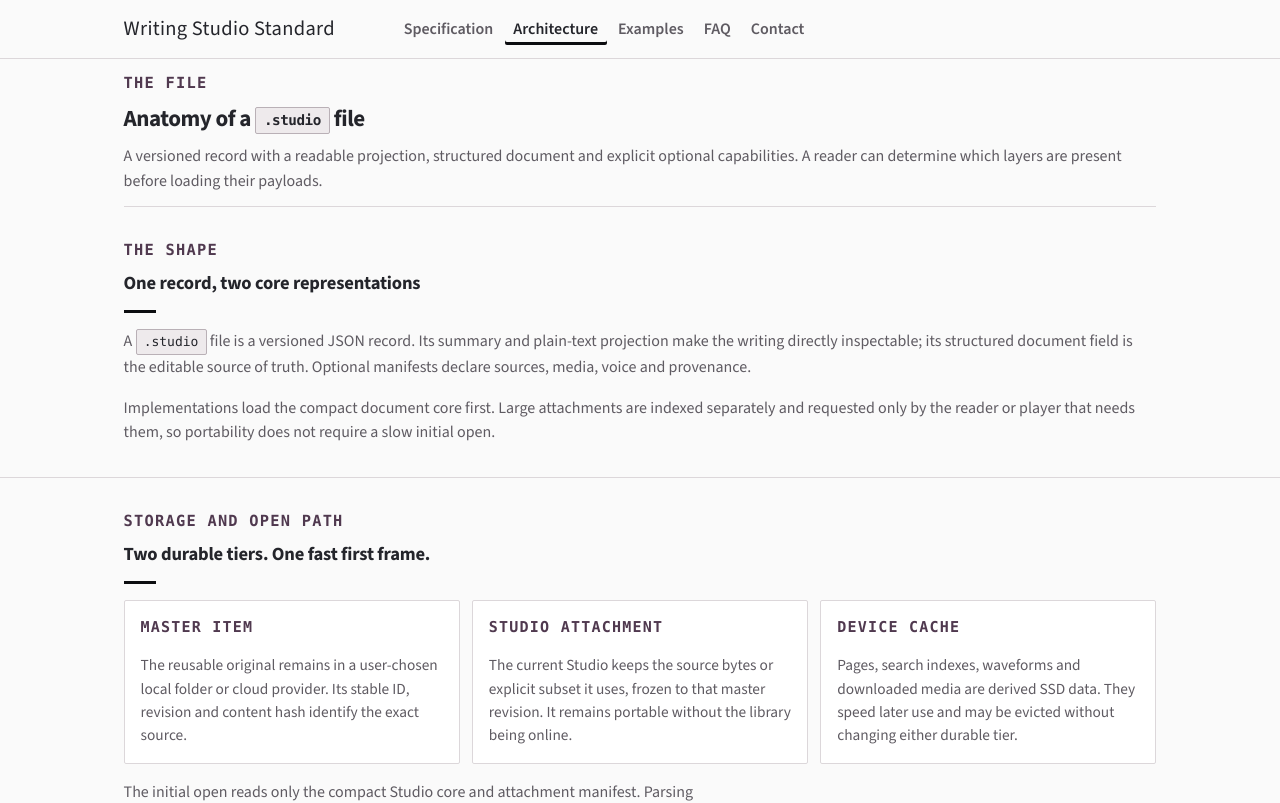
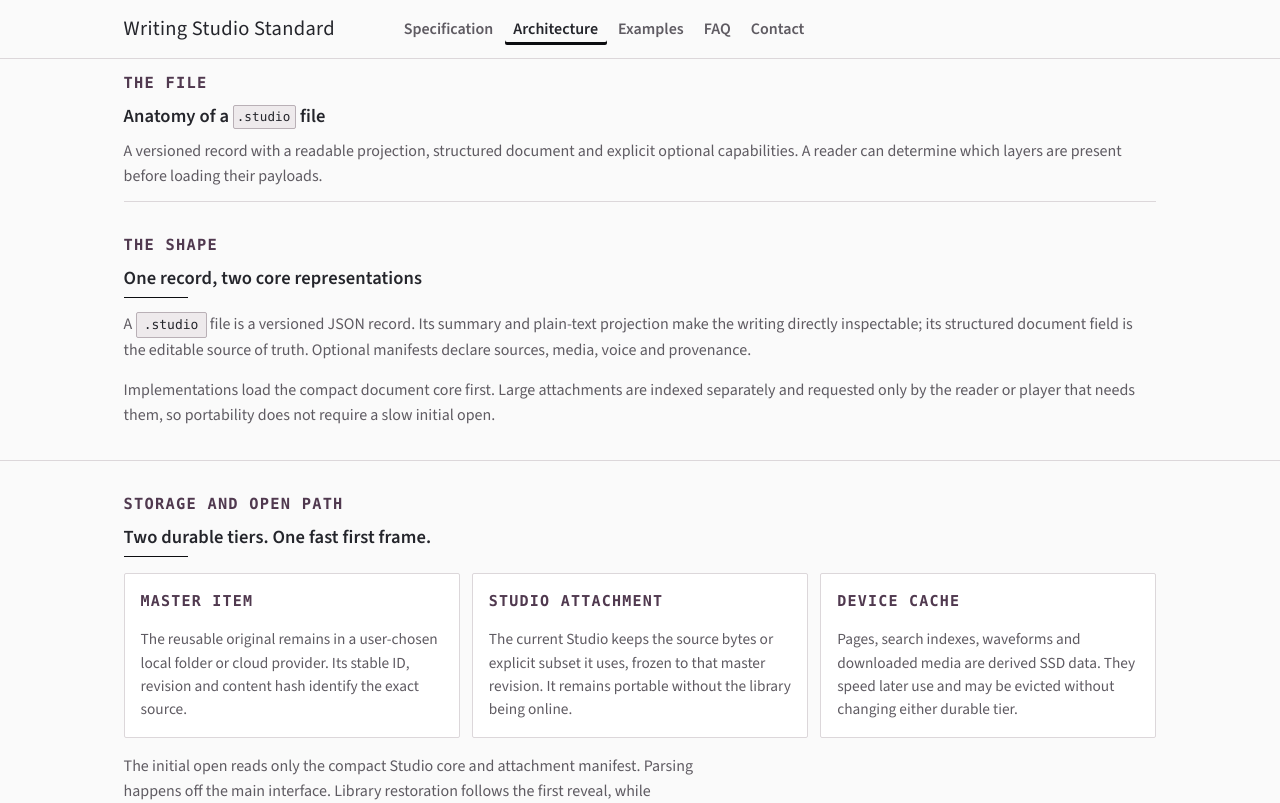
Before and after one commit to albatross310/writingstudiostandard, a React (Vite) app: page /architecture in a window 1280 px wide. Shown: the top 803 px of the page. Built offline with nearby package versions, Linux system fonts and the light colour scheme.

Commit message:
Formalize headings and code metadata

```diff
--- a/src/components/CodeBar.jsx
+++ b/src/components/CodeBar.jsx
@@ -7,7 +7,7 @@ export function CodeBar({ filename, language, symbol, lines }) {
     <div className="code-bar">
       <span className="code-bar__language" aria-label={`${language} code`}>{symbol}</span>
       <span className="code-bar__filename">{filename}</span>
-      <span className="code-bar__meta">{lines} {lines === 1 ? 'line' : 'lines'}</span>
+      <span className="code-bar__meta">{lines === 1 ? 'Line 1' : `Lines 1–${lines}`}</span>
     </div>
   )
 }
--- a/src/pages/Architecture.jsx
+++ b/src/pages/Architecture.jsx
@@ -160,7 +160,7 @@ export default function Architecture() {
       <div className="container container--prose">
         <div className="page-hero">
           <p className="page-hero__kicker">The file</p>
-          <h1 className="page-hero__title">Anatomy of a <code className="tag">.studio</code> file</h1>
+          <h1 className="page-hero__title">Anatomy of a<code className="tag">.studio</code> file</h1>
           <p className="page-hero__lead">
             A versioned record with a readable projection, structured document and explicit optional
             capabilities. A reader can determine which layers are present before loading their payloads.
--- a/src/pages/Contact.css
+++ b/src/pages/Contact.css
@@ -11,8 +11,9 @@
 .hero__title {
   margin-top: 0.15rem;
   margin-bottom: 0.55rem;
-  font-size: clamp(1.4rem, 1.8vw, 1.75rem);
-  letter-spacing: -0.02em;
+  font-size: var(--title-size);
+  font-weight: 560;
+  letter-spacing: 0.005em;
   line-height: 1.15;
 }
 
--- a/src/pages/Examples.jsx
+++ b/src/pages/Examples.jsx
@@ -281,7 +281,7 @@ export default function Examples() {
       <div className="container container--prose">
         <div className="page-hero">
           <p className="page-hero__kicker">Worked examples</p>
-          <h1 className="page-hero__title">Three <code className="tag">.studio</code> files, annotated</h1>
+          <h1 className="page-hero__title">Three<code className="tag">.studio</code> files, annotated</h1>
           <p className="page-hero__lead">
             Inspect each record on the left; select a labelled part on the right to see its role in the
             portable document contract.
--- a/src/styles/global.css
+++ b/src/styles/global.css
@@ -17,6 +17,7 @@
   --page-gutter:  clamp(2rem, calc(1rem + 4.5vw), 8rem);
   --content-rail: 1180px;
   --nav-column:   22rem;
+  --title-size:   clamp(1.13rem, 1.45vw, 1.38rem);
 
   --font-serif:  'Source Sans 3 Variable', 'Source Sans 3', system-ui, sans-serif;
   --font-body:   'Source Sans 3 Variable', 'Source Sans 3', system-ui, sans-serif;
@@ -55,8 +56,11 @@ h1, h2, h3, h4 {
   color: var(--ink);
 }
 
-h1 { font-size: clamp(1.65rem, 2.4vw, 2.15rem); letter-spacing: -0.02em; }
-h2 { font-size: clamp(1.13rem, 1.45vw, 1.38rem); letter-spacing: -0.01em; }
+h1, h2 {
+  font-size: var(--title-size);
+  font-weight: 560;
+  letter-spacing: 0.005em;
+}
 h3 { font-size: 1rem; letter-spacing: 0; }
 h4 { font-size: 0.92rem; font-family: var(--font-detail); font-weight: 700; text-transform: uppercase; letter-spacing: 0.08em; color: var(--accent); }
 
@@ -231,10 +235,10 @@ section + section {
 
 /* ─── Divider ─────────────────────────────────────────────────────── */
 .divider {
-  width: 2rem;
-  height: 3px;
+  width: 4rem;
+  height: 1px;
   background: var(--black);
-  margin: 1rem 0;
+  margin: 0.55rem 0 0.85rem;
   border: none;
 }
 
@@ -398,8 +402,9 @@ section + section {
 
 .faq-item__q {
   font-family: var(--font-serif);
-  font-size: 1.08rem;
-  font-weight: 650;
+  font-size: var(--title-size);
+  font-weight: 560;
+  letter-spacing: 0.005em;
   color: var(--ink);
   margin-bottom: 0.6rem;
 }
@@ -418,9 +423,10 @@ section + section {
 /* The inline .studio tag inside a hero title should read at title scale, not tiny inline-code size. */
 .page-hero__title .tag,
 .hero__title .tag {
-  font-size: 0.62em;
+  font-size: 0.68em;
   vertical-align: 0.1em;
-  padding: 0.18em 0.55em;
+  margin-left: 0.3em;
+  padding: 0.16em 0.38em 0.16em 0.22em;
 }
 
 .page-hero__kicker {
@@ -435,8 +441,9 @@ section + section {
 
 .page-hero__title {
   font-family: var(--font-serif);
-  font-size: clamp(1.4rem, 1.8vw, 1.75rem);
-  font-weight: 650;
+  font-size: var(--title-size);
+  font-weight: 560;
+  letter-spacing: 0.005em;
   color: var(--ink);
   margin-bottom: 0.55rem;
 }
@@ -683,7 +690,7 @@ section + section {
 }
 .arch-brief .code-bar {
   flex-shrink: 0;
-  padding-top: 1.14rem;
+  padding-top: 1.51rem;
 }
 .arch-brief__code {
   margin: 0; padding: 0.9rem 1rem; border-radius: 0; background: #121521; color: #dedbe1;
```
